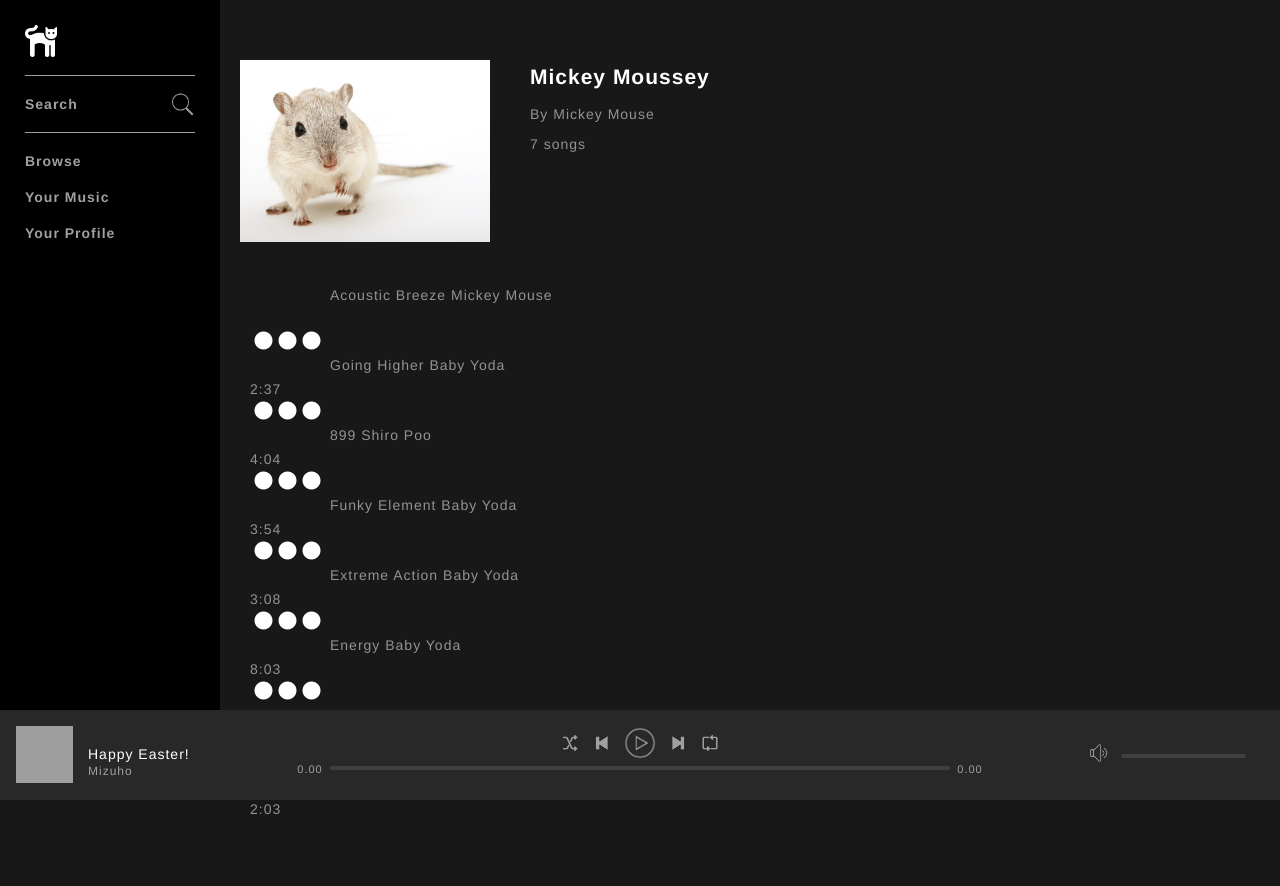
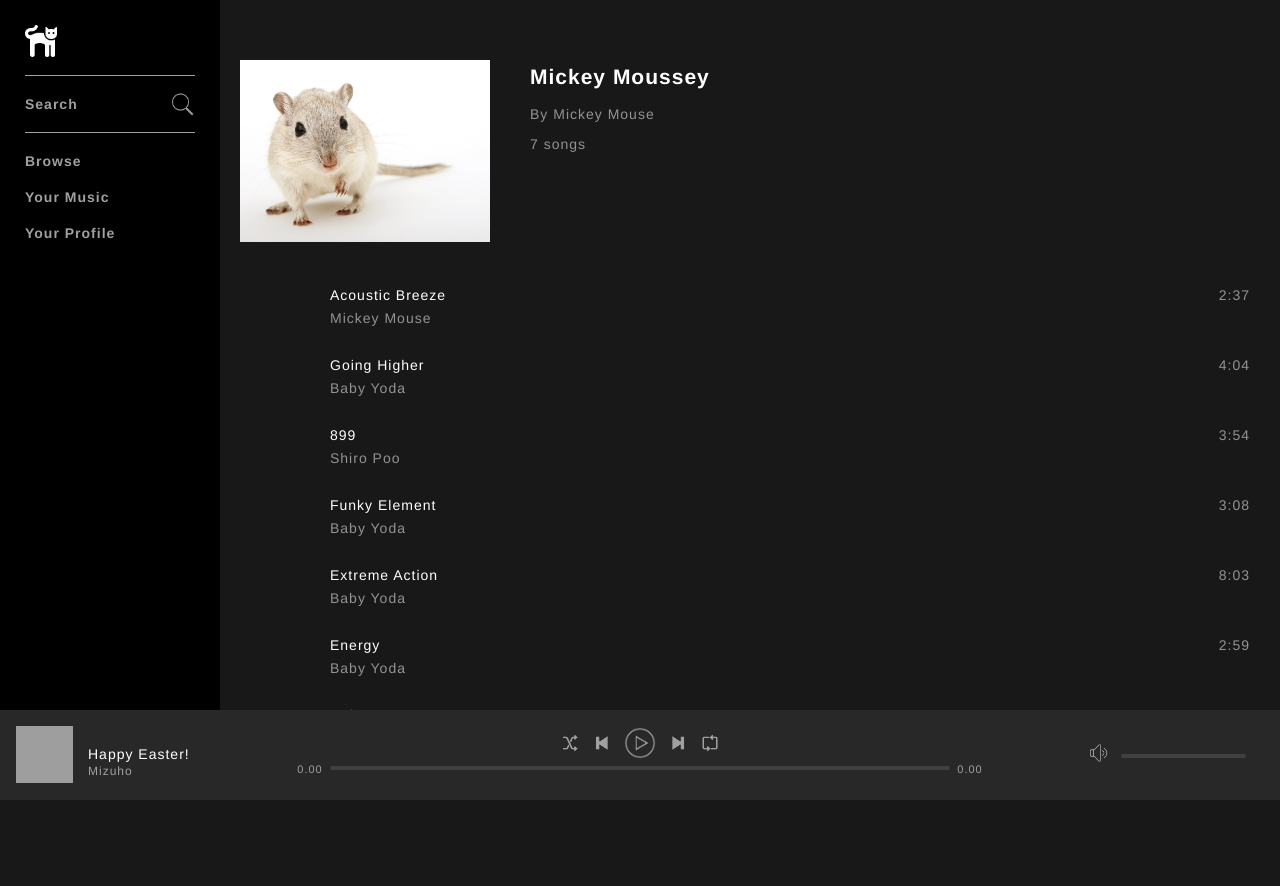
Before and after one commit to mizuhotakeda/slotify, a PHP site: page /album.php?id=1 in a window 1280 px wide. Run offline with PHP 8.4, Linux system fonts and the light colour scheme; the visitor is signed in with stand-in values (Sample User, id 1); data comes from the database, SQL or seed files in the repository; grey boxes are pictures that could not be loaded.

Commit message:
83. Track style finishing touches

```diff
--- a/assets/css/style.css
+++ b/assets/css/style.css
@@ -326,3 +326,38 @@ body {
 .tracklistRow .trackCount span {
   visibility: hidden;
 }
+
+.tracklistRow .trackInfo {
+  width: 75%;
+  float: left;
+}
+
+.tracklistRow .trackInfo span {
+  display: block;
+}
+
+.tracklistRow .trackOptions {
+  width: 5%;
+  float: left;
+  text-align: right;
+}
+
+.tracklistRow .trackOptions img {
+  width: 15px;
+  visibility: hidden;
+}
+
+.tracklistRow:hover .trackOptions img {
+  visibility: visible;
+}
+
+.tracklistRow .trackDuration {
+  width: 12%;
+  float: left;
+  text-align: right;
+}
+
+.tracklistRow .trackInfo .trackName {
+  color: #fff;
+  margin-bottom: 7px;
+}
```
